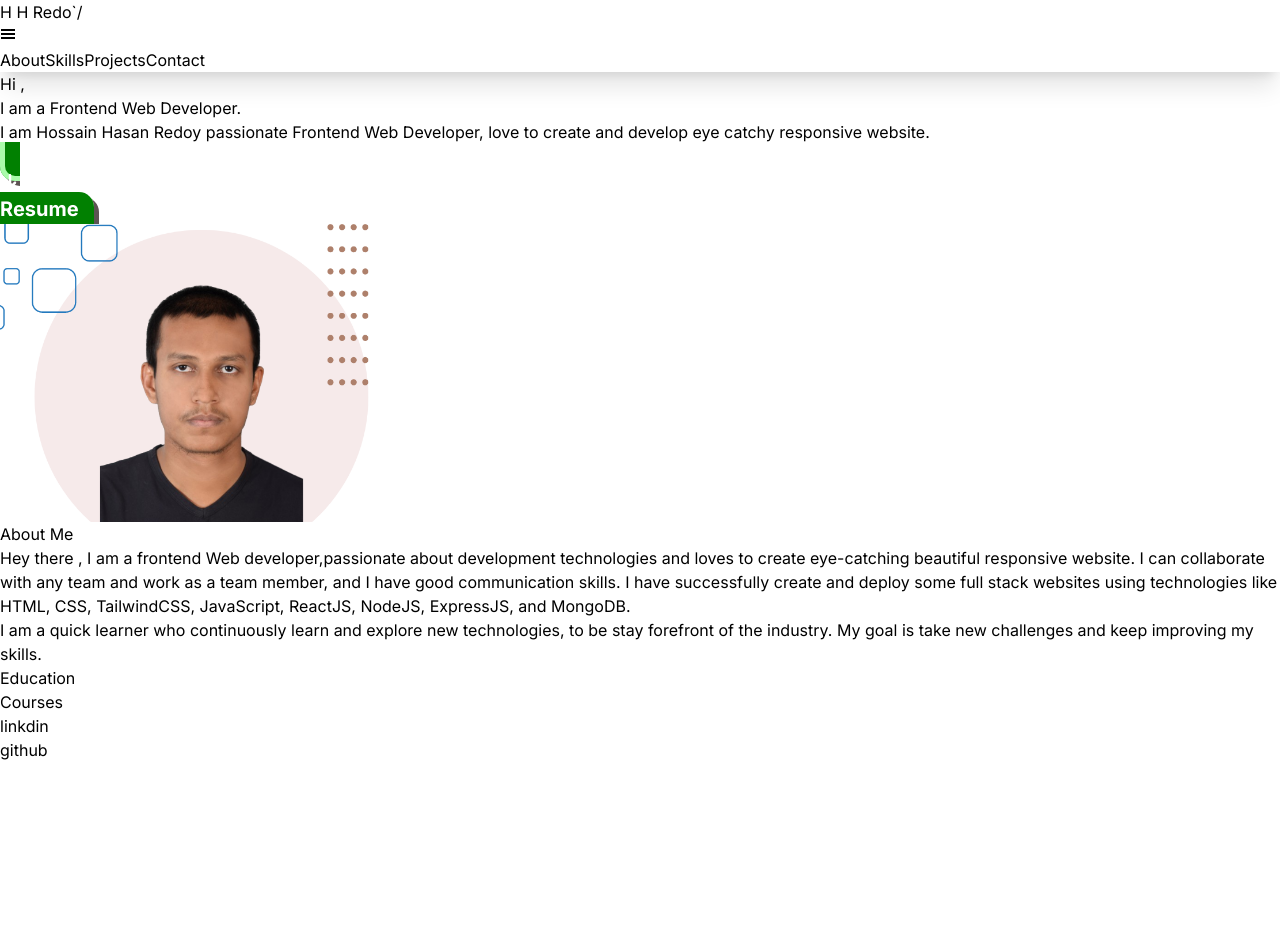
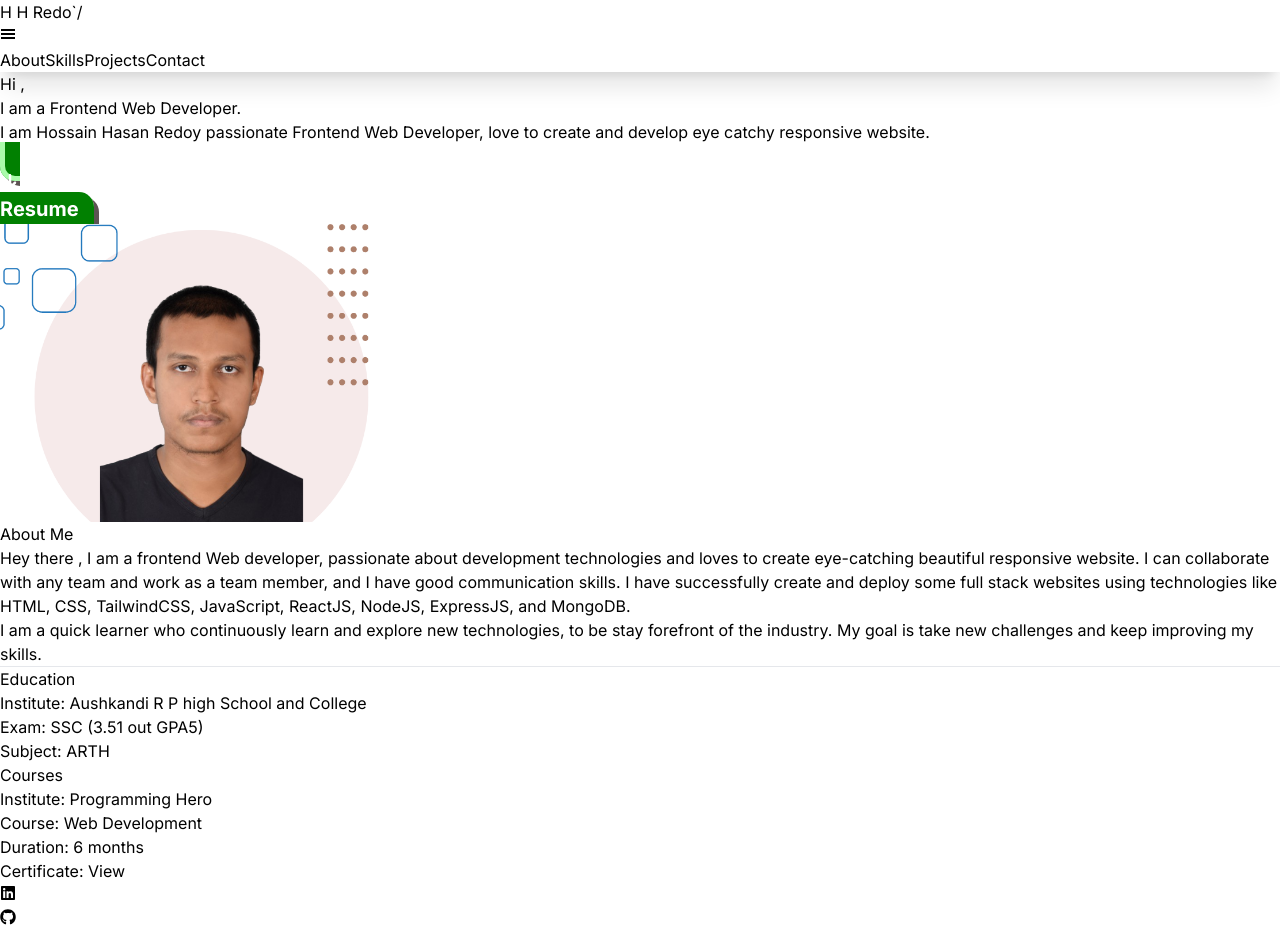
Before and after one commit to hasanredoy/Hossain-Hasan-Redoy-Portfolio, a Next.js app: page / in a window 1280 px wide. Before the commit the page ends 800 px from the top, so only its background shows below. Built offline with nearby package versions, Linux system fonts and the light colour scheme.

Commit message:
working on about added all content and working respovieness

```diff
--- a/src/Components/AboutMe/AboutMe.jsx
+++ b/src/Components/AboutMe/AboutMe.jsx
@@ -1,3 +1,7 @@
+import Link from "next/link";
+import { FaLinkedin ,FaGithub } from "react-icons/fa";
+
+
 const AboutMe = () => {
   return (
     <div className=" my-20 bg-gray-600 p-4 lg:p-10">
@@ -7,12 +11,12 @@ const AboutMe = () => {
           About Me{" "}
         </h1>
         <h4 className=" text-base lg:text-lg text-center lg:text-start">
-          Hey there , I am a frontend Web developer,passionate about development
+          Hey there , I am a frontend Web developer, passionate about development
           technologies and loves to create eye-catching beautiful responsive
           website. I can collaborate with any team and work as a team member,
           and I have good communication skills. I have successfully create and
           deploy some full stack websites using technologies like{" "}
-          <span className=" text-orange-500 font-bold">
+          <span className=" text-yellow-500 font-bold">
             HTML, CSS, TailwindCSS, JavaScript, ReactJS, NodeJS, ExpressJS, and
             MongoDB.
           </span>
@@ -24,26 +28,34 @@ const AboutMe = () => {
         </h4>
       </div>
       <div>
+        <hr className=" my-10" />
         {/* about me education and courses  */}
-        <div>
+        <div className=" flex flex-col lg:flex-row justify-between mt-5 ">
           {/* education  */}
-          <div>
-            <h1>Education</h1>
+          <div className=" text-white">
+            <h1 className=" text-2xl font-bold text-white border-b border-gray-200">Education</h1>
+            <h3 className=" text-base mt-3">Institute: <span className=" font-bold">Aushkandi R P high School and College</span></h3>
+            <h3 className=" text-base mt-3">Exam: <span className=" font-bold">SSC (3.51 out GPA5)</span></h3>
+            <h3 className=" text-base mt-3">Subject: <span className=" font-bold">ARTH</span></h3>
           </div>
           {/* courses  */}
-          <div>
-            <h1>Courses</h1>
-          </div>
+          <div className=" text-white">
+            <h1 className=" text-2xl font-bold text-white border-b border-gray-200">Courses</h1>
+            <h3 className=" text-base mt-3">Institute: <span className=" font-bold">Programming Hero </span></h3>
+            <h3 className=" text-base mt-3">Course: <span className=" font-bold">Web Development</span></h3>
+            <h3 className=" text-base mt-3">Duration: <span className=" font-bold">6 months</span></h3>
+            <h3 className=" text-base mt-3">Certificate: <Link target="_blank" className=" hover:underline cursor-pointer font-bold" href={"https://drive.google.com/file/d/1o8PxGG-aBuwX1ifN6cI7v0tRaxibLb6w/view?usp=sharing"}>View</Link></h3>
           </div>
           {/* get in touch   */}
           <div>
             {/* linkedin  */}
             <div>
-            <button>linkdin</button>
+              <Link target="_blank" href={"https://www.linkedin.com/in/hossain-hasan-redoy/"} > <button className=" text-5xl font-bold bg-white my-5"><FaLinkedin></FaLinkedin></button></Link>
             </div>
             {/* courses  */}
             <div>
-            <h1>github </h1>
+            <Link target="_blank" href={"https://github.com/hasanredoy"} > <button className=" text-5xl font-bold bg-white my-5"><FaGithub></FaGithub></button></Link>
+            </div>
           </div>
         </div>
       </div>
--- a/src/app/page.js
+++ b/src/app/page.js
@@ -1,11 +1,24 @@
+"use client"
 import AboutMe from "@/Components/AboutMe/AboutMe";
 import Banner from "@/Components/Banner/Banner";
+import Navbar from "@/Components/Navbar/Navbar";
+import { useRouter } from "next/navigation";
+import { useEffect } from "react";
 
 
 export default function Home() {
+  const router = useRouter()
+  useEffect(() => {
+    // Check if the URL has a hash
+    if (window.location.hash) {
+        // Clear the hash by changing the URL
+       router.replace(window.location.pathname, undefined, { shallow: true });
+    }
+}, []);
 
   return (
     <main className=" element-smooth overflow-hidden" >
+
       {/* banner  */}
        <div>
         <Banner></Banner>
```
Also changed, not shown: src/Components/Navbar/Navbar.jsx (+7 -2 lines). Lines whose indentation alone changed are shown as unchanged.
